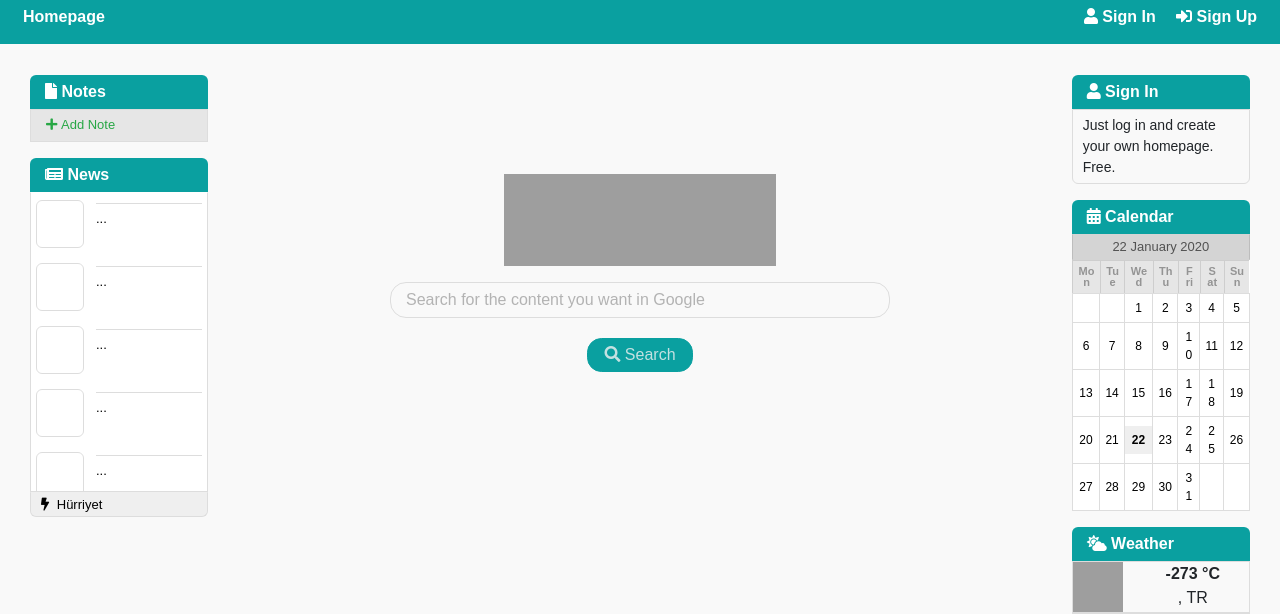
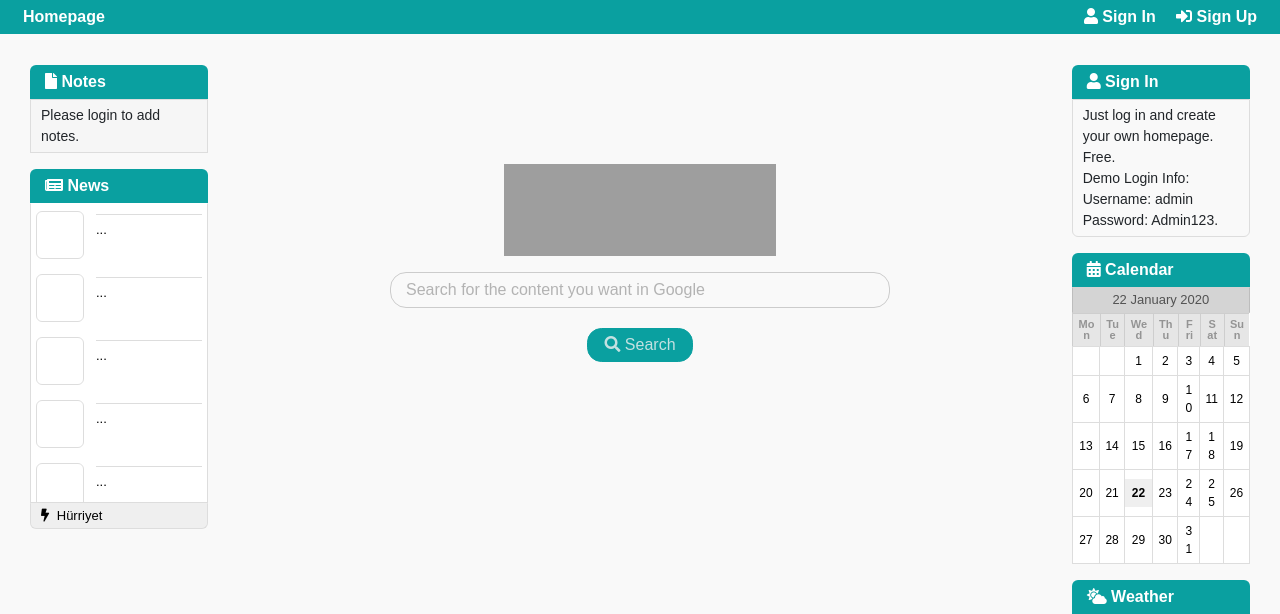
Before and after one commit to ilhamitugral/HomepageApp, a PHP site: the page made by index.php in a window 1280 px wide. Shown: the top 614 px of the page. Run offline with PHP 8.4, Linux system fonts and the light colour scheme; data comes from the database, SQL or seed files in the repository; data that the repository does not hold is empty; grey boxes are pictures that could not be loaded.

Commit message:
Genel Optimizasyon
Yazılımda Genel Optimizasyon Yapıldı.

```diff
--- a/apps/currency/currency.js
+++ b/apps/currency/currency.js
@@ -1,4 +1,5 @@
 $(function() {
+    const hostName = $("span.site-name").text();
     const statusArea = $("div.settings-status");
     let currencyList = $("span.currency-list").text();
     let currency = [];
@@ -11,7 +12,7 @@
 
         $.ajax({
             type: "POST",
-            url: "/system.php",
+            url: hostName + "/system.php",
             data: {"page": "saveCurrencySettings", "save_settings": true, "data": currency.join()},
             success: (result) => {
                 const obj = JSON.parse(result);
--- a/apps/news/news.js
+++ b/apps/news/news.js
@@ -1,4 +1,5 @@
 $(function(){
+    const hostName = $("span.site-name").text();
     const statusArea = $("div.settings-status");
 
     saveNews = () => {
@@ -6,7 +7,7 @@
 
         $.ajax({
             type: "POST",
-            url: "/system.php",
+            url: hostName + "/system.php",
             data: {"page": "saveNewsSettings", "saveSettings": true, "news": source},
             success: (result) => {
                 const obj = JSON.parse(result);
--- a/apps/notes/lang/en/notes.php
+++ b/apps/notes/lang/en/notes.php
@@ -23,4 +23,5 @@
 $lang["note_deleted_success"] = "Note deleted successful!";
 $lang["authorized_delete_note_error"] = "You are not authorized to delete this note.";
 $lang["note_deleting_error"] = "There was an error while deleting note. Plesae try again later.";
+$lang["note_please_login"] = "Please login to add notes.";
 ?>
--- a/apps/notes/lang/tr/notes.php
+++ b/apps/notes/lang/tr/notes.php
@@ -23,4 +23,5 @@
 $lang["note_deleted_success"] = "Not silme işlemi başarılı!";
 $lang["authorized_delete_note_error"] = "Bu notu silme yetkiniz bulunmamaktadır.";
 $lang["note_deleting_error"] = "Notu silerken bir hata oluştu. Lütfen daha sonra tekrar deneyiniz.";
+$lang["note_please_login"] = "Not eklemek için lütfen giriş yapınız.";
 ?>
--- a/apps/notes/notes.js
+++ b/apps/notes/notes.js
@@ -1,11 +1,11 @@
 $(function(){
-
+    const hostName = $("span.site-name").text();
     const notesContent = $("div.notes");
 
     AddNotesPage = (id) => {
         $.ajax({
             type: "POST",
-            url: "/apps/notes/index.php",
+            url: hostName + "/apps/notes/index.php",
             data: {"page": "AddNotes", "id": id},
             success: (result) => {
                 notesContent.html(result);
@@ -16,7 +16,7 @@
     ShowNotesPage = () => {
         $.ajax({
             type: "POST",
-            url: "/apps/notes/index.php",
+            url: hostName + "/apps/notes/index.php",
             data: {"page": "ShowNotes"},
             success: (result) => {
                 notesContent.html(result);
@@ -29,7 +29,7 @@
         let noteDescription = $("div#notes-description").html();
         $.ajax({
             type: "POST",
-            url: "/apps/notes/index.php",
+            url: hostName + "/apps/notes/index.php",
             data: {"page": "NewNotes", "title": noteTitle, "description": noteDescription},
             success: (result) => {
                 const data = JSON.parse(result);
@@ -45,7 +45,7 @@
         let noteDescription = $("div#notes-description").html();
         $.ajax({
             type: "POST",
-            url: "/apps/notes/index.php",
+            url: hostName + "/apps/notes/index.php",
             data: {"page": "UpdateNotes", "title": noteTitle, "description": noteDescription, "id": id},
             success: (result) => {
                 const data = JSON.parse(result);
@@ -59,7 +59,7 @@
     DeleteNote = (id) => {
         $.ajax({
             type: "POST",
-            url: "/apps/notes/index.php",
+            url: hostName + "/apps/notes/index.php",
             data: {"page": "DeleteNote", "id": id},
             success: (result) => {
                 const data = JSON.parse(result);
--- a/apps/notes/notes.php
+++ b/apps/notes/notes.php
@@ -83,7 +83,8 @@
     public function ShowNotes() {
         global $db, $user;
         $_lang = $this->GetLanguageFile();
-        $query = mysqli_query($db, "SELECT note_id, u_id, title FROM notes WHERE u_id = ".$user["u_id"]);
+        if(isset($_SESSION['login'])) {
+            $query = mysqli_query($db, "SELECT note_id, u_id, title FROM notes WHERE u_id = ".@$user["u_id"]);
             $count = mysqli_num_rows($query);
 
             if($count > 0) {
@@ -98,6 +99,9 @@
             <a href="#" onclick="AddNotesPage(); return false;" class="add-note text-success"><i class="fa fa-plus"></i>&nbsp;<?php echo $_lang["add_note"]; ?></a>
             <?php
             echo $notes;
+        }else {
+            echo '<p class="notes-login">'.$_lang["note_please_login"].'</p>';
+        }
     }
 }
 
--- a/conf/config.php
+++ b/conf/config.php
@@ -8,7 +8,7 @@
 
 // Site Konfigürasyonu
 $conf["site_name"] = "Homepage";
-$conf["site_url"] = "http://homepage";
+$conf["site_url"] = "http://github/HomepageApp";
 $conf["site_developer"] = "İlhami TUĞRAL";
 $conf["developer_email"] = "ilhamitugral[at]gmail.com";
 $conf["contact_email"] = "ilhamitugral[at]gmail.com";
--- a/conf/lang/en/main.php
+++ b/conf/lang/en/main.php
@@ -104,6 +104,8 @@
 $lang["news"] = "News";
 $lang["weather"] = "Weather";
 $lang["signin_description"] = "Just log in and create your own homepage. Free.";
+$lang["default_design_updated"] = "The default settings were successfully assigned. Page reloading...";
+$lang["default_design_update_error"] = "There was an error while updating default theme. Please try again later.";
 
 // News
 $lang["news_source"] = "News Source";
--- a/conf/lang/tr/main.php
+++ b/conf/lang/tr/main.php
@@ -104,6 +104,8 @@
 $lang["news"] = "Haberler";
 $lang["weather"] = "Hava Durumu";
 $lang["signin_description"] = "Hemen giriş yaparak, kendine özel anasayfanı oluşturabilirsin. Ücretsiz.";
+$lang["default_design_updated"] = "Varsayılan ayarlar başarıyla atandı. Sayfa yenileniyor...";
+$lang["default_design_update_error"] = "Varsayılan tema ayarlanırken sistemsel hata oluştu. Daha sonra tekrar deneyiniz.";
 
 // News
 $lang["news_source"] = "Haber Kaynağı";
--- a/inc/function.php
+++ b/inc/function.php
@@ -170,7 +170,7 @@
                 }
 
                 $token = Encrypt(rand(1, 999999));
-                $query = mysqli_query($db, "INSERT INTO users SET ip = '$ip', date = '$date', register_date = '$date', lang='".USER_LANG."', token = '$token', email = '$email', username = '$username', name = '', surname = '', password = '$password', is_active = 0, theme = 'default', design = ''");
+                $query = mysqli_query($db, "INSERT INTO users SET ip = '$ip', date = '$date', register_date = '$date', lang='".USER_LANG."', token = '$token', email = '$email', username = '$username', name = '', surname = '', password = '$password', is_active = 0, theme = 'default', design = '', settings = ''");
                 $error = $db->error;
                 if($query) {
                     mysqli_commit($db);
--- a/inc/header.php
+++ b/inc/header.php
@@ -19,3 +19,4 @@
     <link rel="stylesheet" href="<?php echo $conf["site_url"]; ?>/plugins/bootstrap/css/bootstrap.min.css">
 </head>
 <body>
+    <span class="site-name d-none"><?php echo $conf["site_url"]; ?></span>
--- a/themes/ocean-blue/css/style.css
+++ b/themes/ocean-blue/css/style.css
@@ -158,7 +158,7 @@
 }
 
 div.search-engine-search {
-    border: 1px solid #ddd;
+    border: 1px solid #ccc;
     background: #f9f9f9;
     padding: 5px 15px;
     text-align: left;
@@ -319,6 +319,12 @@
 
 div.notes a:last-child {
     border-color: transparent;
+}
+
+div.notes p.notes-login {
+    padding: 5px 10px;
+    font-size: 14px;
+    margin-bottom: 0;
 }
 
 div.notes div.notes-menu {
--- a/themes/ocean-blue/header-template.php
+++ b/themes/ocean-blue/header-template.php
@@ -2,7 +2,6 @@
     <div class="page-links">
         <h1><a href="<?php echo $conf["site_url"]; ?>"><?php echo $conf["site_name"]; ?></a></h1>
     </div>
-    <div class="empty-panel"></div>
     <div class="user-panel">
         <?php if(!isset($_SESSION["login"])) {?>
             <a href="#" onclick="loginPanel(); return false;"><i class="fa fa-user"></i>&nbsp;<?php echo $lang["sign_in"]; ?></a>
--- a/themes/ocean-blue/homepage-template.php
+++ b/themes/ocean-blue/homepage-template.php
@@ -6,11 +6,11 @@
             $query = $db->query("UPDATE users SET design = '$default' WHERE u_id = ".$user["u_id"]);
             if($query) {
                 mysqli_commit($db);
-                echo Success("Varsayılan ayarlar başarıyla atandı. Sayfa yenileniyor...");
-                header("refresh:2;  url=/");
+                echo Success($lang["default_design_updated"]);
+                header("refresh:2;  url=".$conf["site_url"]);
             }else {
                 mysqli_rollback($db);
-                echo Warning("Varsayılan tema ayarlanırken sistemsel hata oluştu. Daha sonra tekrar deneyiniz.");
+                echo Warning($lang["default_design_update_error"]);
             }
         }
     }else {
@@ -21,6 +21,7 @@
                 <span class="title"><i class="fa fa-user"></i>&nbsp;'.$lang["sign_in"].'</span>
                 <div class="login-panel">
                     <p>'.$lang["signin_description"].'</p>
+                    <p>Demo Login Info:</br>Username: admin</br>Password: Admin123.</p>
                 </div>
             </section>
             ';
```
Also changed, not shown: js/main.js (+11 -13 lines). Lines whose indentation alone changed are shown as unchanged.
